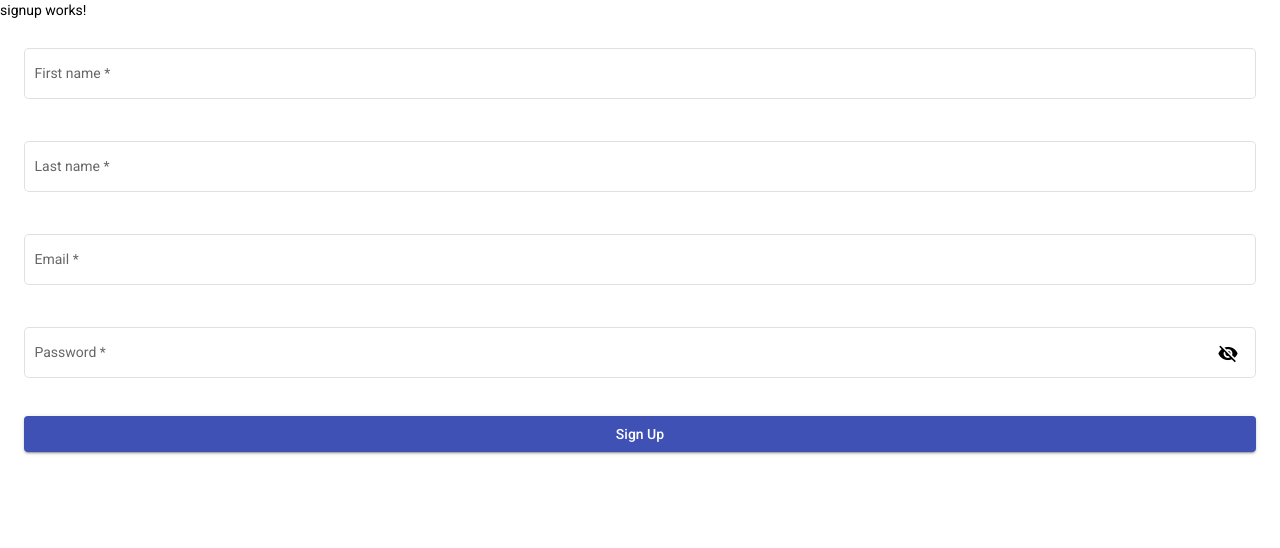
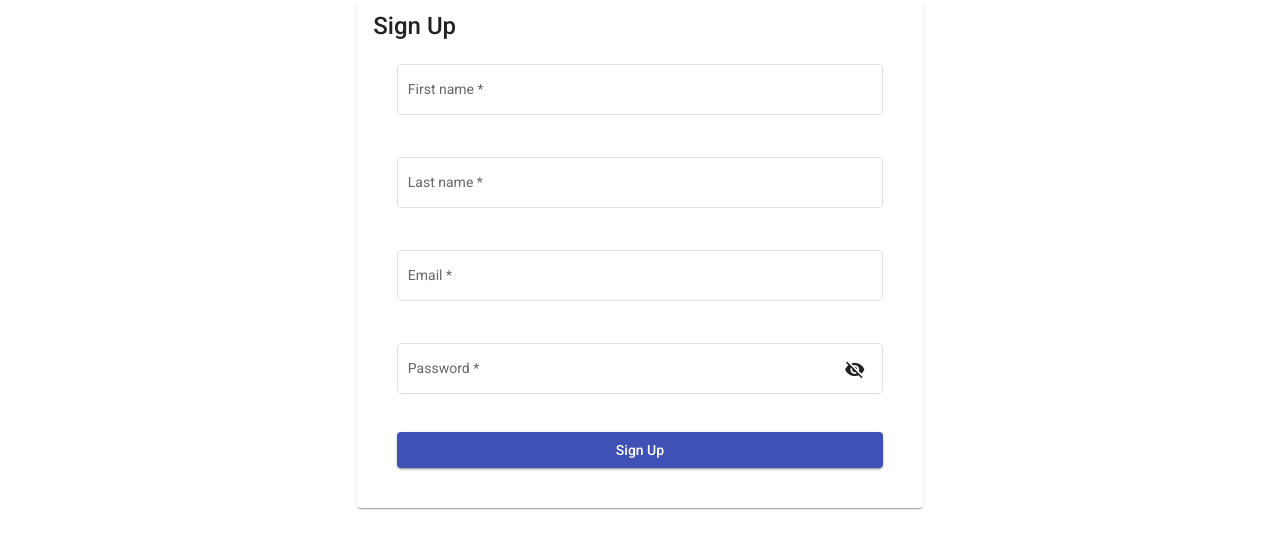
Before and after one commit to ByAliaksandr/single-page-app, an Angular app: page /signup in a window 1280 px wide. Shown: the top 548 px of the page. Built offline with nearby package versions, Linux system fonts and the light colour scheme.

Commit message:
feat: finalize signup page design

```diff
--- a/src/app/pages/signup/signup.component.html
+++ b/src/app/pages/signup/signup.component.html
@@ -1,2 +1,6 @@
-<p>signup works!</p>
-<app-signup-form></app-signup-form>
+<mat-card class="signup col-5 mx-auto">
+  <mat-card-title class="title">Sign Up</mat-card-title>
+  <mat-card-content>
+    <app-signup-form></app-signup-form>
+  </mat-card-content>
+</mat-card>
--- a/src/app/pages/signup/signup.component.ts
+++ b/src/app/pages/signup/signup.component.ts
@@ -3,7 +3,6 @@ import { Component, OnInit } from '@angular/core';
 @Component({
   selector: 'app-signup',
   templateUrl: './signup.component.html',
-  styleUrls: ['./signup.component.scss'],
 })
 export class SignupComponent implements OnInit {
   constructor() {}
--- a/src/app/pages/signup/signup.module.ts
+++ b/src/app/pages/signup/signup.module.ts
@@ -3,8 +3,10 @@ import { CommonModule } from '@angular/common';
 import { SignupComponent } from './signup.component';
 import { SignupFormModule } from './signup-form/signup-form.module';
 
+import { MatCardModule } from '@angular/material/card';
+
 @NgModule({
   declarations: [SignupComponent],
-  imports: [CommonModule, SignupFormModule],
+  imports: [CommonModule, MatCardModule, SignupFormModule],
 })
 export class SignupModule {}
```
Also changed, not shown: src/app/pages/signup/signup.component.scss (deleted).
